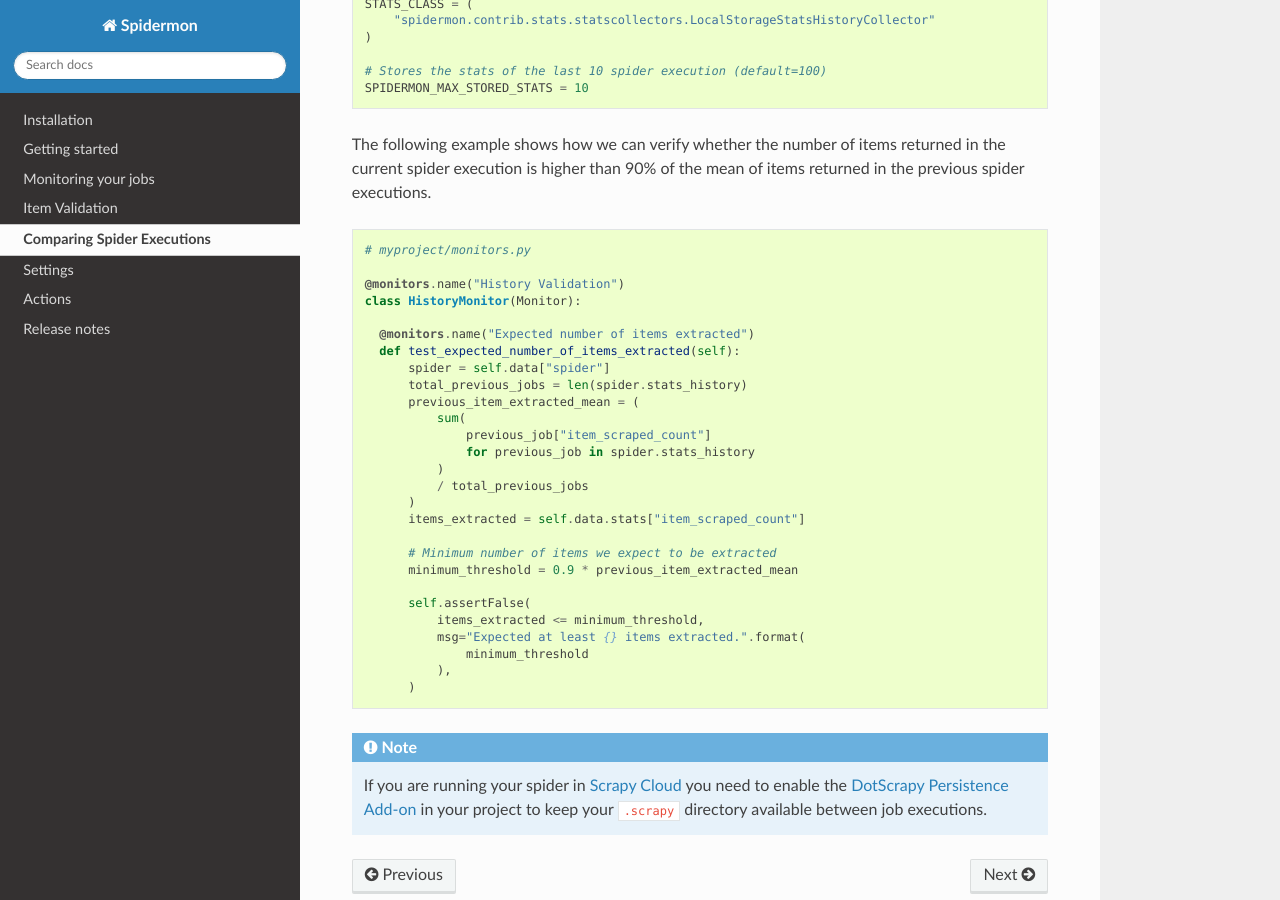
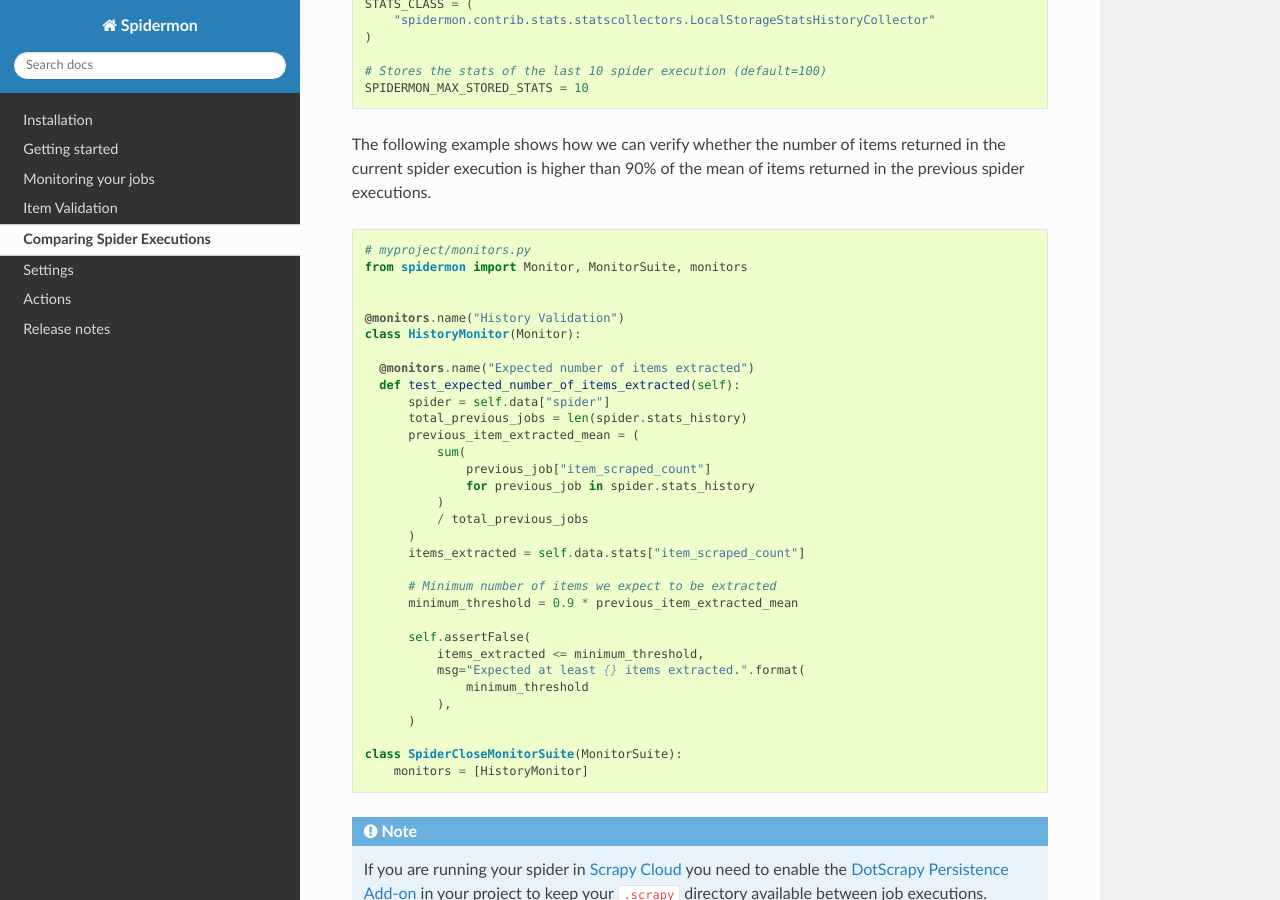
Before and after one commit to scrapinghub/spidermon, a Sphinx documentation site: the page built from docs/source/stats-collection.rst, in a window 1280 px wide and 900 px high, scrolled down 531 px. Built offline with Sphinx 7.4.7 and the Read the Docs theme 2.0.0, drawn with Linux system fonts in a browser that asks for light colours.

Commit message:
Included missing imports and a MonitorSuite to make the example works correctly

```diff
--- a/docs/source/stats-collection.rst
+++ b/docs/source/stats-collection.rst
@@ -35,6 +35,8 @@ returned in the previous spider executions.
 .. code-block:: python
 
     # myproject/monitors.py
+    from spidermon import Monitor, MonitorSuite, monitors
+
 
     @monitors.name("History Validation")
     class HistoryMonitor(Monitor):
@@ -62,6 +64,9 @@ returned in the previous spider executions.
               ),
           )
 
+    class SpiderCloseMonitorSuite(MonitorSuite):
+        monitors = [HistoryMonitor]
+
 .. note::
     If you are running your spider in `Scrapy Cloud`_ you need to enable the
     `DotScrapy Persistence Add-on`_ in your project to keep your ``.scrapy`` directory
```
